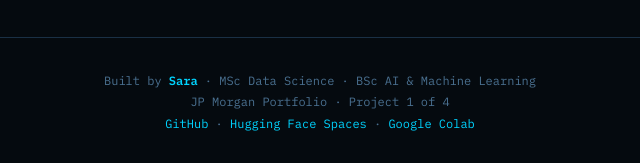
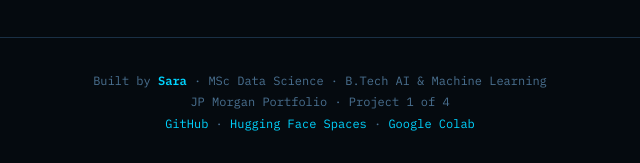
Before and after one commit to sara-iqbal/Real-Time-Fraud-Detection-System, a plain HTML site: page index.html in a window 1280 px wide. Shown: the part 1681-1844 px from the top of the page, 320-960 px from the left. Drawn offline with Linux system fonts and the light colour scheme.

Commit message:
index.html

```diff
--- a/index.html
+++ b/index.html
@@ -3,7 +3,7 @@
 <head>
 <meta charset="UTF-8">
 <meta name="viewport" content="width=device-width, initial-scale=1.0">
-<title>Fraud Detection System — Sara's JP Morgan Portfolio</title>
+<title>Fraud Detection System — </title>
 <link href="https://fonts.googleapis.com/css2?family=IBM+Plex+Mono:wght@400;500;600&family=IBM+Plex+Sans:wght@300;400;600;700&display=swap" rel="stylesheet">
 <style>
   :root {
@@ -746,7 +746,7 @@
 <footer>
   <div class="container">
     <p class="footer-text">
-      Built by <strong style="color:var(--accent)">Sara</strong> · MSc Data Science · BSc AI & Machine Learning<br>
+      Built by <strong style="color:var(--accent)">Sara</strong> · MSc Data Science · B.Tech AI & Machine Learning<br>
       JP Morgan Portfolio · Project 1 of 4<br>
       <a href="#">GitHub</a> · <a href="#">Hugging Face Spaces</a> · <a href="#">Google Colab</a>
     </p>
```
